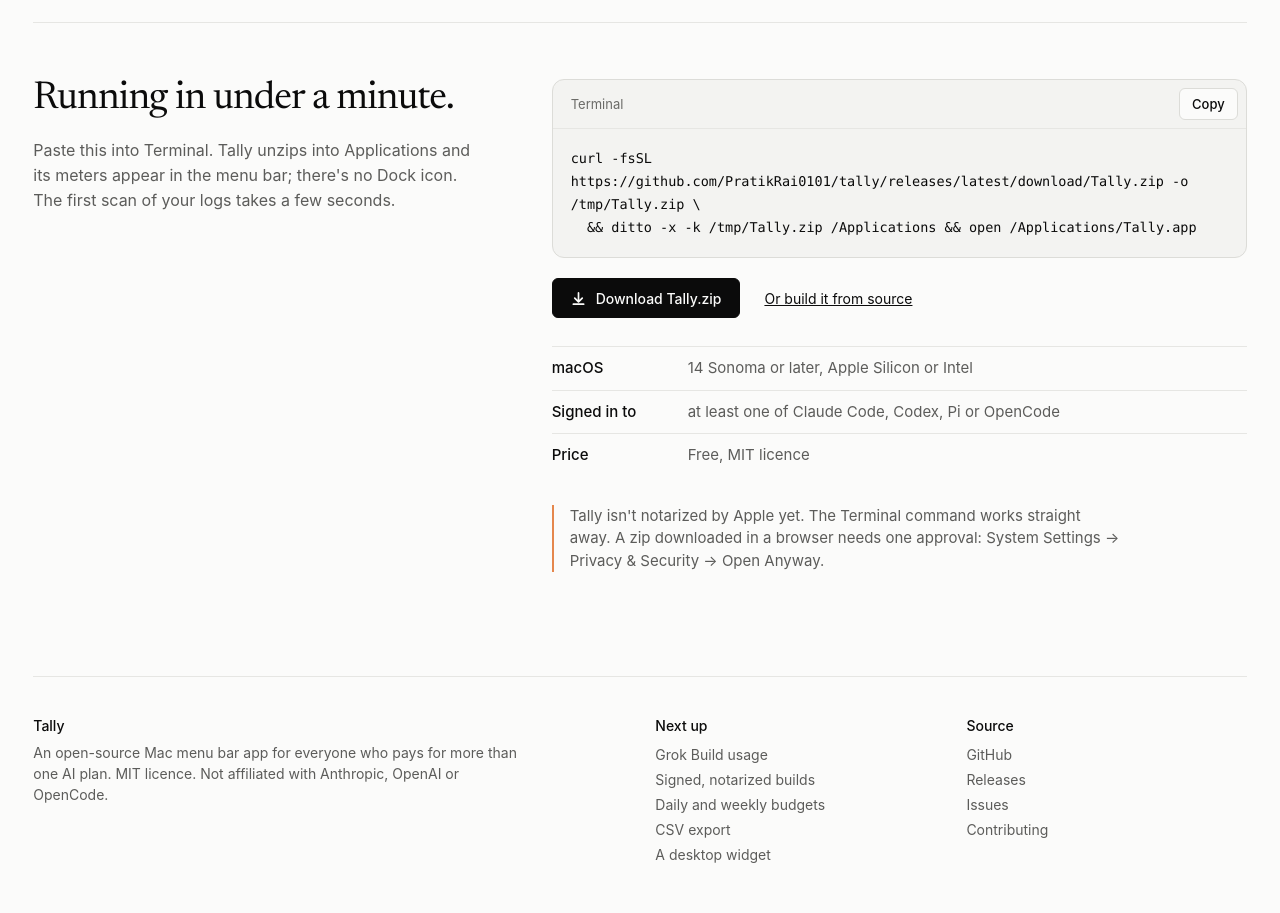
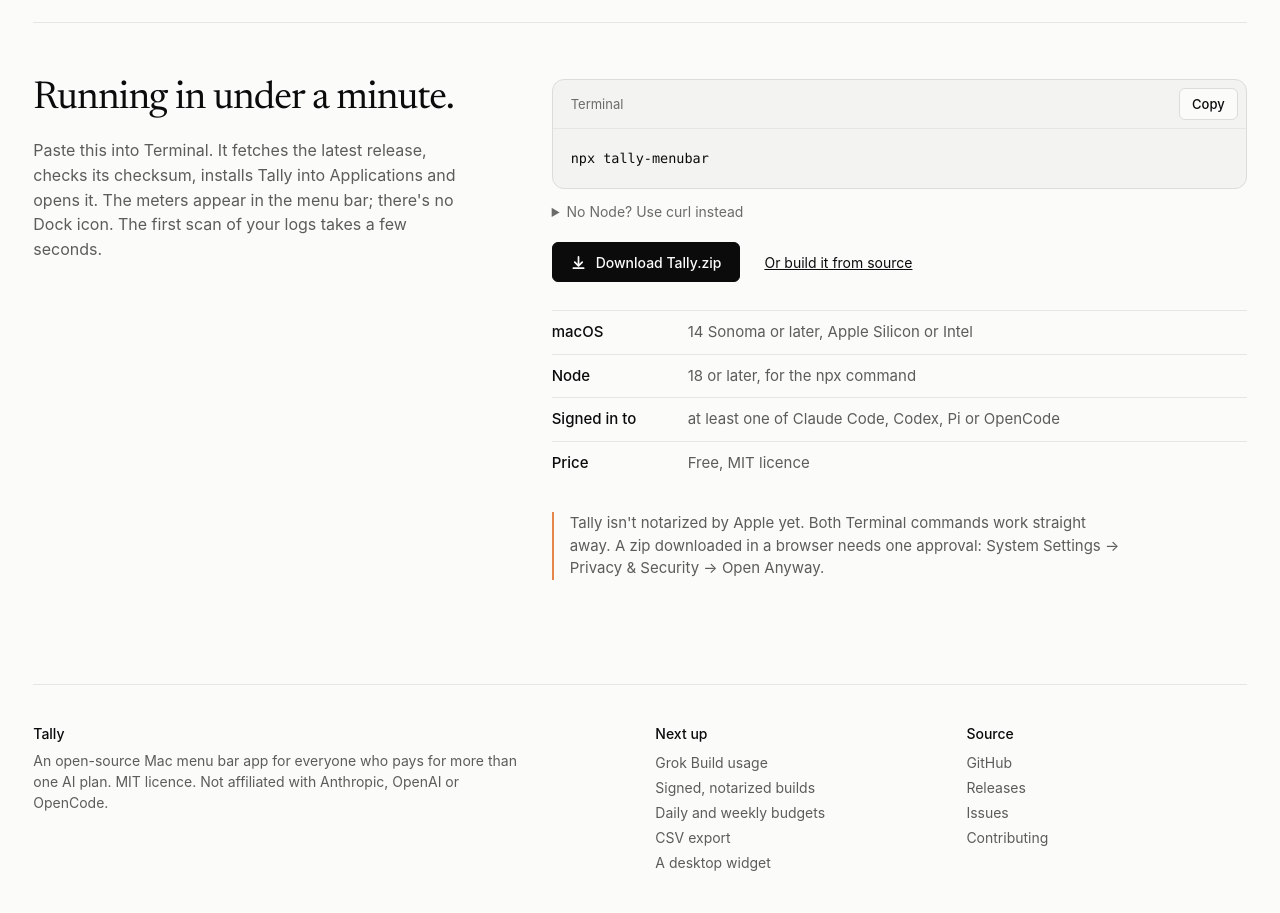
Before and after one commit to PratikRai0101/tally-site, a plain HTML site: page index.html in a window 1280 px wide. Shown: the part 3820-4733 px from the top of the page. Drawn offline with Linux system fonts and the light colour scheme; animation ran at ten frames a second.

Commit message:
Install: npx tally-menubar, with the curl command folded underneath
Co-Authored-By: Claude Opus 5.5 <noreply@anthropic.com>

```diff
--- a/index.html
+++ b/index.html
@@ -17,7 +17,7 @@
 <link rel="icon" href="img/icon.png" type="image/png" sizes="256x256">
 <link rel="apple-touch-icon" href="apple-touch-icon.png">
 <link rel="preload" href="fonts/newsreader-latin.woff2" as="font" type="font/woff2" crossorigin>
-<link rel="stylesheet" href="site.css?v=2">
+<link rel="stylesheet" href="site.css?v=3">
 <script>try{var t=localStorage.getItem("tally-theme");document.documentElement.dataset.theme=t||(matchMedia("(prefers-color-scheme: dark)").matches?"dark":"light")}catch(e){}</script>
 </head>
 <body>
@@ -160,14 +160,18 @@
     <section class="sec grid" id="install" aria-labelledby="in-h">
       <div class="in-words">
         <h2 id="in-h">Running in under a minute.</h2>
-        <p class="body">Paste this into Terminal. Tally unzips into Applications and its meters appear in the menu bar; there's no Dock icon. The first scan of your logs takes a few seconds.</p>
+        <p class="body">Paste this into Terminal. It fetches the latest release, checks its checksum, installs Tally into Applications and opens it. The meters appear in the menu bar; there's no Dock icon. The first scan of your logs takes a few seconds.</p>
       </div>
       <div class="in-show">
         <div class="cmd">
           <div class="cmd-top"><span>Terminal</span><button class="copy" type="button" id="copy">Copy</button></div>
-          <pre id="cmd">curl -fsSL https://github.com/PratikRai0101/tally/releases/latest/download/Tally.zip -o /tmp/Tally.zip \
+          <pre id="cmd">npx tally-menubar</pre>
+        </div>
+        <details class="alt-cmd">
+          <summary>No Node? Use curl instead</summary>
+          <pre>curl -fsSL https://github.com/PratikRai0101/tally/releases/latest/download/Tally.zip -o /tmp/Tally.zip \
   &amp;&amp; ditto -x -k /tmp/Tally.zip /Applications &amp;&amp; open /Applications/Tally.app</pre>
-        </div>
+        </details>
         <div class="row">
           <a class="btn" href="https://github.com/PratikRai0101/tally/releases/latest/download/Tally.zip">
             <svg viewBox="0 0 16 16" fill="none" stroke="currentColor" stroke-width="1.8" stroke-linecap="round" stroke-linejoin="round" aria-hidden="true"><path d="M8 2v9M4 7.5 8 11.5 12 7.5M2.5 14h11"/></svg>Download Tally.zip</a>
@@ -175,10 +179,11 @@
         </div>
         <ul class="reqs">
           <li><b>macOS</b><span>14 Sonoma or later, Apple Silicon or Intel</span></li>
+          <li><b>Node</b><span>18 or later, for the npx command</span></li>
           <li><b>Signed in to</b><span>at least one of Claude Code, Codex, Pi or OpenCode</span></li>
           <li><b>Price</b><span>Free, MIT licence</span></li>
         </ul>
-        <p class="note">Tally isn't notarized by Apple yet. The Terminal command works straight away. A zip downloaded in a browser needs one approval: System Settings → Privacy &amp; Security → Open Anyway.</p>
+        <p class="note">Tally isn't notarized by Apple yet. Both Terminal commands work straight away. A zip downloaded in a browser needs one approval: System Settings → Privacy &amp; Security → Open Anyway.</p>
       </div>
     </section>
   </main>
--- a/site.css
+++ b/site.css
@@ -212,3 +212,9 @@ footer { border-top: 1px solid var(--hair); padding-top: 40px; }
   .switch[aria-checked="true"] { background: Highlight; }
   .seg button[aria-pressed="true"] { border: 2px solid Highlight; }
 }
+
+/* install: the curl fallback, folded under the npx command */
+.alt-cmd { margin-top: 12px; font-size: 14px; color: var(--muted); }
+.alt-cmd summary { cursor: pointer; width: fit-content; }
+.alt-cmd summary:hover { color: var(--ink); }
+.alt-cmd pre { margin-top: 10px; padding: 14px 16px; background: var(--code); border: 1px solid var(--grid); border-radius: var(--r-m); font: 13px/1.7 var(--mono); color: var(--ink); white-space: pre-wrap; overflow-wrap: anywhere; }
```
